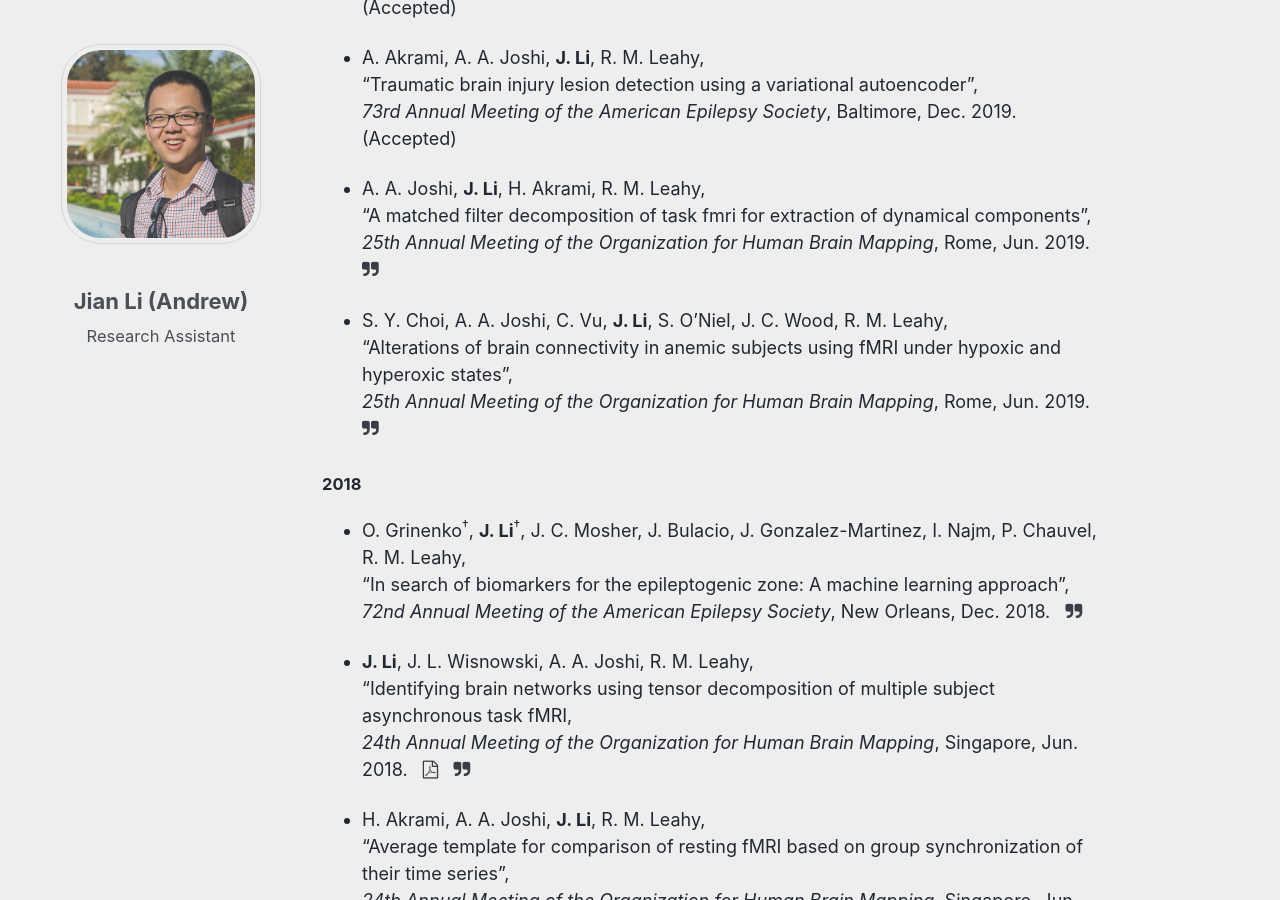
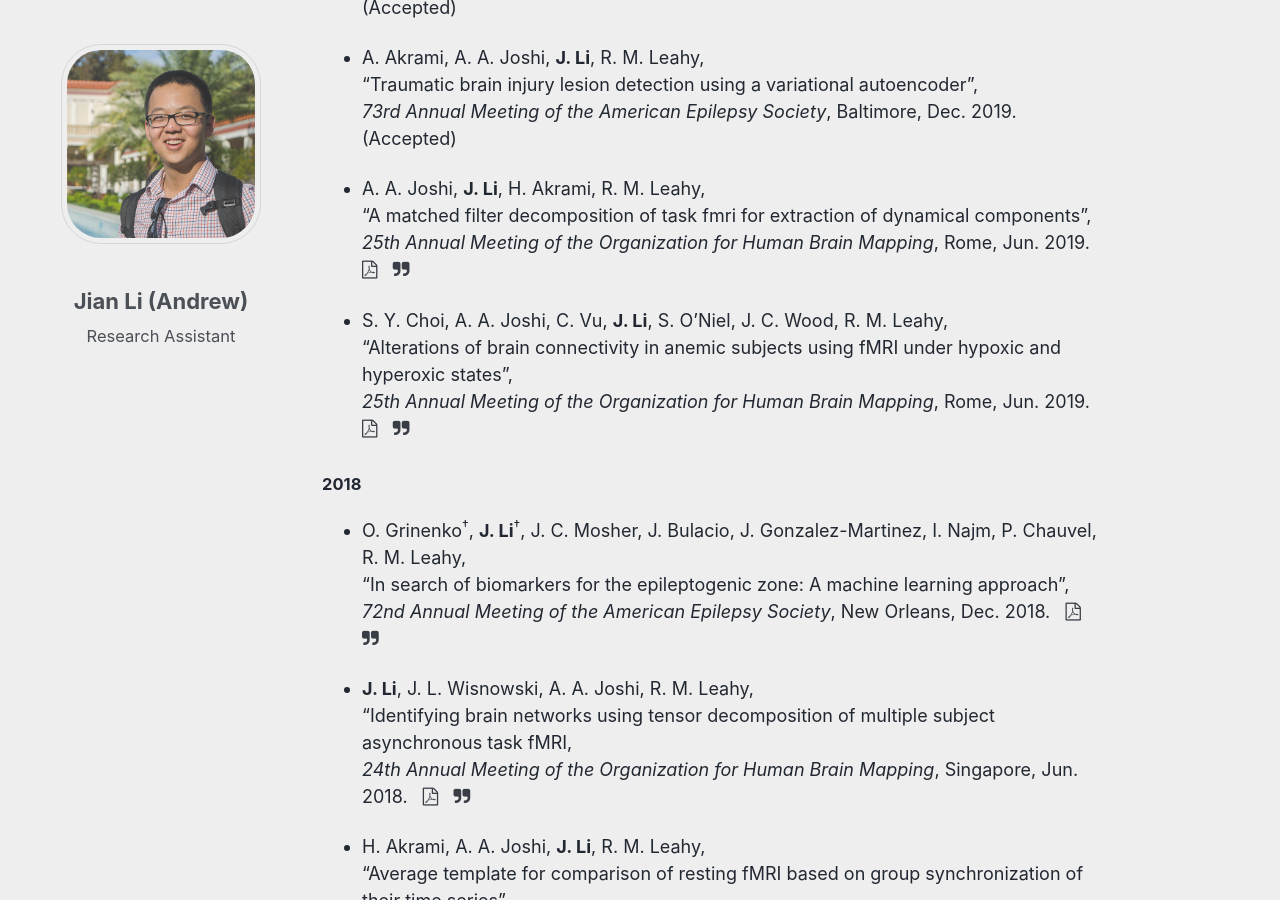
Before and after one commit to silencer1127/silencer1127.github.io, a Jekyll site: the page built from _pages/publication.md, in a window 1280 px wide and 900 px high, scrolled down 3590 px. Built offline with Jekyll 4.4.1, drawn with Linux system fonts in a browser that asks for light colours; some web fonts are replaced; comment, search, counter and statistics services are not loaded.

Commit message:
added ohbm and aes posters

```diff
--- a/_pages/publication.md
+++ b/_pages/publication.md
@@ -216,17 +216,17 @@ date: 2019-09-13
 
 * A. A. Joshi, **J. Li**, H. Akrami, R. M. Leahy,
 "A matched filter decomposition of task fmri for extraction of dynamical components",
-*25th Annual Meeting of the Organization for Human Brain Mapping*, Rome, Jun. 2019. &nbsp; [<i class="fa fa-quote-right"></i>](/files/bib/2019_ohbm_match_filter_joshi.bib)
+*25th Annual Meeting of the Organization for Human Brain Mapping*, Rome, Jun. 2019. &nbsp; [<i class="fa fa-file-pdf-o"></i>](/files/pdf/2019_ohbm_match_filter_joshi.pdf){:target="2019_ohbm_match_filter_joshi"} &nbsp; [<i class="fa fa-quote-right"></i>](/files/bib/2019_ohbm_match_filter_joshi.bib)
 
 * S. Y. Choi, A. A. Joshi, C. Vu, **J. Li**, S. O'Niel, J. C. Wood, R. M. Leahy,
 "Alterations of brain connectivity in anemic subjects using fMRI under hypoxic and hyperoxic states",
-*25th Annual Meeting of the Organization for Human Brain Mapping*, Rome, Jun. 2019. &nbsp; [<i class="fa fa-quote-right"></i>](/files/bib/2019_ohbm_anemia_choi.bib)
+*25th Annual Meeting of the Organization for Human Brain Mapping*, Rome, Jun. 2019. &nbsp; [<i class="fa fa-file-pdf-o"></i>](/files/pdf/2019_ohbm_anemia_choi.pdf){:target="2019_ohbm_anemia_choi"} &nbsp; [<i class="fa fa-quote-right"></i>](/files/bib/2019_ohbm_anemia_choi.bib)
 
 ### 2018
 
 * O. Grinenko<sup>&dagger;</sup>, **J. Li**<sup>&dagger;</sup>, J. C. Mosher, J. Bulacio, J. Gonzalez-Martinez, I. Najm, P. Chauvel, R. M. Leahy,
 "In search of biomarkers for the epileptogenic zone: A machine learning approach",
-*72nd Annual Meeting of the American Epilepsy Society*, New Orleans, Dec. 2018. &nbsp; [<i class="fa fa-quote-right"></i>](/files/bib/2018_aes_ezf_2.bib)
+*72nd Annual Meeting of the American Epilepsy Society*, New Orleans, Dec. 2018. &nbsp; [<i class="fa fa-file-pdf-o"></i>](/files/pdf/2018_aes_ezf_2.pdf){:target="2018_aes_ezf_2"} &nbsp; [<i class="fa fa-quote-right"></i>](/files/bib/2018_aes_ezf_2.bib)
 
 * **J. Li**, J. L. Wisnowski, A. A. Joshi, R. M. Leahy,
 "Identifying brain networks using tensor decomposition of multiple subject asynchronous task fMRI,
```
Also changed, not shown: 3 other files.
